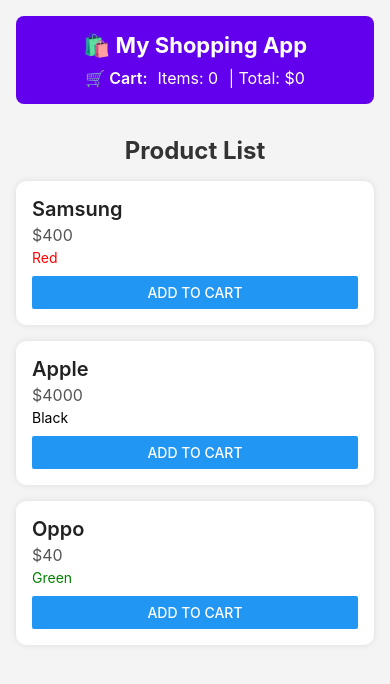
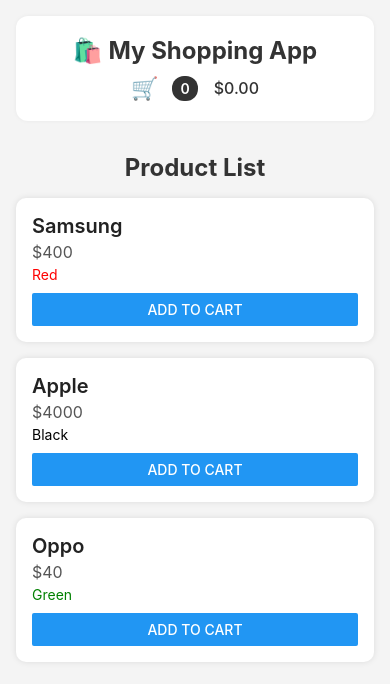
Before and after one commit to dasgajraj/learnRedux, a React Native app: screen / in a window 390 px wide. Shown: the top 684 px of the page. Built offline with nearby package versions, Linux system fonts and the light colour scheme.

Commit message:
Enhance Header and Product components with Redux integration for cart functionality and item count display

```diff
--- a/components/Header.js
+++ b/components/Header.js
@@ -1,49 +1,78 @@
-import { StyleSheet, Text, View } from 'react-native'
-import React from 'react'
+import { StyleSheet, Text, View } from 'react-native';
+import React, { useState, useEffect } from 'react';
+import { useSelector } from 'react-redux';
 
 const Header = () => {
+  const cartData = useSelector((state) => state.reducer);
+  const [itemCount, setItemCount] = useState(0);
+  const [total, setTotal] = useState(0);
+
+  useEffect(() => {
+    setItemCount(cartData.length);
+    setTotal(cartData.reduce((acc, item) => acc + (item.price || 0), 0));
+  }, [cartData]);
+
+  const formattedTotal = total.toFixed(2);
+
   return (
     <View style={styles.header}>
       <Text style={styles.title}>🛍️ My Shopping App</Text>
       <View style={styles.cartInfo}>
-        <Text style={styles.cartText}>🛒 Cart: </Text>
-        <Text style={styles.cartItem}>Items: 0</Text>
-        <Text style={styles.cartItem}> | Total: $0</Text>
+        <Text style={styles.cartIcon}>🛒</Text>
+        <View style={styles.badge}>
+          <Text style={styles.badgeText}>{itemCount}</Text>
+        </View>
+        <Text style={styles.totalText}>${formattedTotal}</Text>
       </View>
     </View>
-  )
-}
+  );
+};
 
-export default Header
+export default Header;
 
 const styles = StyleSheet.create({
   header: {
-    backgroundColor: '#6200EE',
-    paddingVertical: 16,
-    paddingHorizontal: 20,
-    borderRadius: 8,
+    backgroundColor: '#ffffff',
+    paddingVertical: 20,
+    paddingHorizontal: 24,
+    borderRadius: 12,
     marginBottom: 16,
+    alignItems: 'center',
+    shadowColor: '#000',
+    shadowOpacity: 0.05,
+    shadowRadius: 4,
+    elevation: 2,
   },
   title: {
-    color: 'white',
-    fontSize: 22,
-    fontWeight: 'bold',
-    textAlign: 'center',
+    color: '#333333',
+    fontSize: 24,
+    fontWeight: '700',
     marginBottom: 10,
   },
   cartInfo: {
     flexDirection: 'row',
-    justifyContent: 'center',
     alignItems: 'center',
-    gap: 6,
+    gap: 8,
   },
-  cartText: {
-    color: 'white',
+  cartIcon: {
+    fontSize: 22,
+    marginRight: 6,
+  },
+  badge: {
+    backgroundColor: '#333333',
+    borderRadius: 12,
+    paddingHorizontal: 8,
+    paddingVertical: 4,
+    marginRight: 8,
+  },
+  badgeText: {
+    color: '#ffffff',
     fontWeight: '600',
+    fontSize: 14,
+  },
+  totalText: {
+    color: '#333333',
     fontSize: 16,
+    fontWeight: '500',
   },
-  cartItem: {
-    color: 'white',
-    fontSize: 16,
-  }
-})
+});
--- a/components/Product.js
+++ b/components/Product.js
@@ -1,29 +1,52 @@
 import { StyleSheet, Text, View, Button, Alert } from 'react-native'
-import React from 'react'
-import {useDispatch} from 'react-redux'
+import React, { useEffect, useState } from 'react'
+import { useDispatch, useSelector } from 'react-redux'
 import { addToCart } from "../redux/Action"
 
 const Product = ({ item }) => {
+    const cartItems = useSelector((state) => state.reducer)
     const dispatch = useDispatch();
+    const [isAdded, setIsAdded] = useState(false)
 
     const handleAddToCart = () => {
-        dispatch(addToCart)
+        dispatch(addToCart(item));
         Alert.alert(
             'Added to Cart',
             `${item.name} added to your cart. Price: $${item.price}`
-        )
-    }
+        );
+    };
 
+
+    useEffect(() => {
+        if (cartItems && cartItems.length) {
+            cartItems.forEach((ele) => {
+                if (ele.name === item.name) {
+                    setIsAdded(true)
+                }
+            }
+            )
+        }
+    }, [cartItems])
 
     return (
         <View style={styles.card}>
             <Text style={styles.name}>{item.name}</Text>
             <Text style={styles.price}>${item.price}</Text>
             <Text style={[styles.color, { color: item.color }]}>{item.color}</Text>
-            <Button
-                title="Add To Cart"
-                onPress={handleAddToCart}
-            />
+            {
+                isAdded
+                    ?
+                    <Button
+                        title="Remove From Cart"
+                        onPress={() => { }}
+                    />
+                    :
+                    <Button
+                        title="Add To Cart"
+                        onPress={handleAddToCart}
+                    />
+            }
+
         </View>
     )
 }
```
